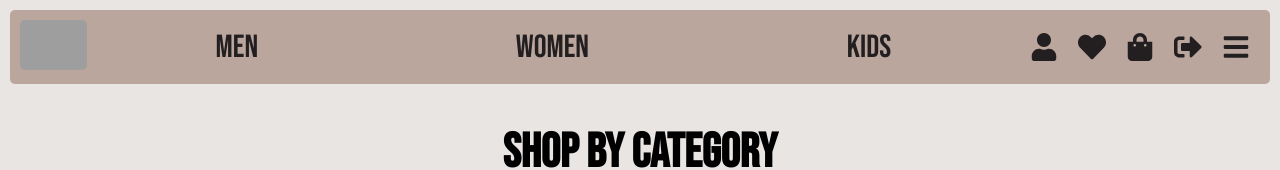
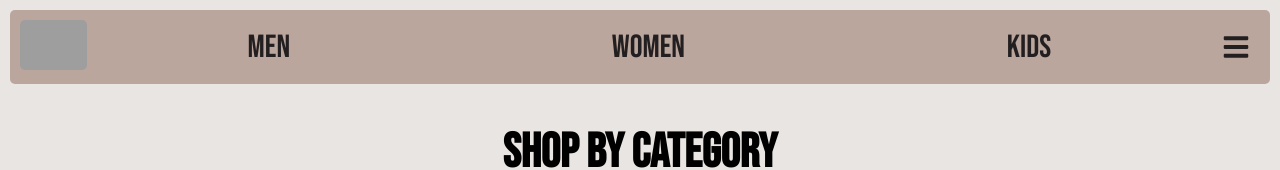
Before and after one commit to Mihir355/E-commerce, a React (Create React App) app in the folder frontend/: page /homepage in a window 1280 px wide. Shown: the top 170 px of the page. Built offline with nearby package versions, Linux system fonts and the light colour scheme; grey boxes are pictures that could not be loaded.

Commit message:
brought back old navbar

```diff
--- a/frontend/src/components/Nav.js
+++ b/frontend/src/components/Nav.js
@@ -56,12 +56,6 @@ const Nav = () => {
         <span onClick={() => navigate("/category/kids")}>Kids</span>
       </div>
       <div className="icons">
-        <FaUser onClick={handleProfileClick} />
-        <FaHeart onClick={handleWishlistClick} />
-        <FaShoppingBag onClick={handleCartClick} />
-        <FaSignOutAlt onClick={handleLogout} />
-      </div>
-      <div className="icons">
         <FaBars
           className="dropdown-icon"
           onClick={toggleDropdown}
--- a/frontend/src/styling/nav.css
+++ b/frontend/src/styling/nav.css
@@ -13,6 +13,7 @@
   height: 50px;
   border-radius: 5px;
 }
+
 
 .options {
   display: flex;
@@ -48,21 +49,3 @@
   font-family: BebasNeue;
   src: url(../BebasNeue-Regular.ttf);
 }
-
-@media screen and (max-width: 580px) {
-  .options {
-    display: none;
-  }
-
-  .icons {
-    display: none;
-  }
-
-  .dropdown-icon {
-    display: block;
-  }
-
-  .dropdown-menu {
-    display: block;
-  }
-}
```
